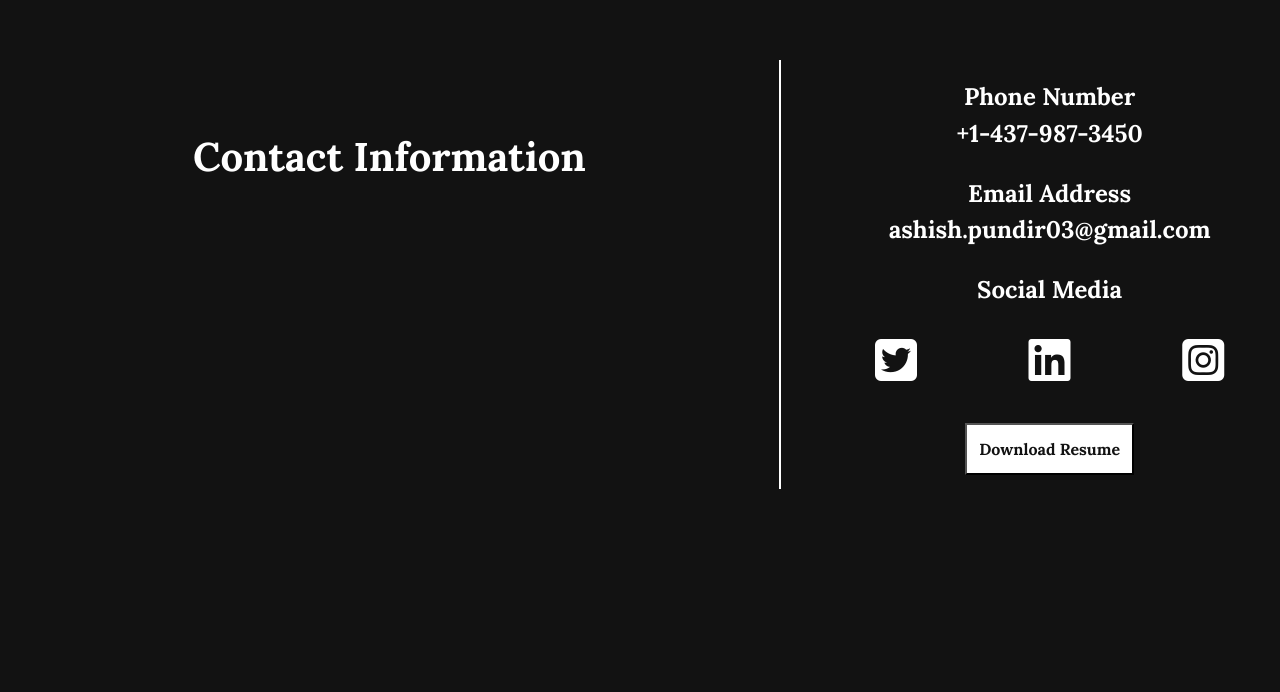
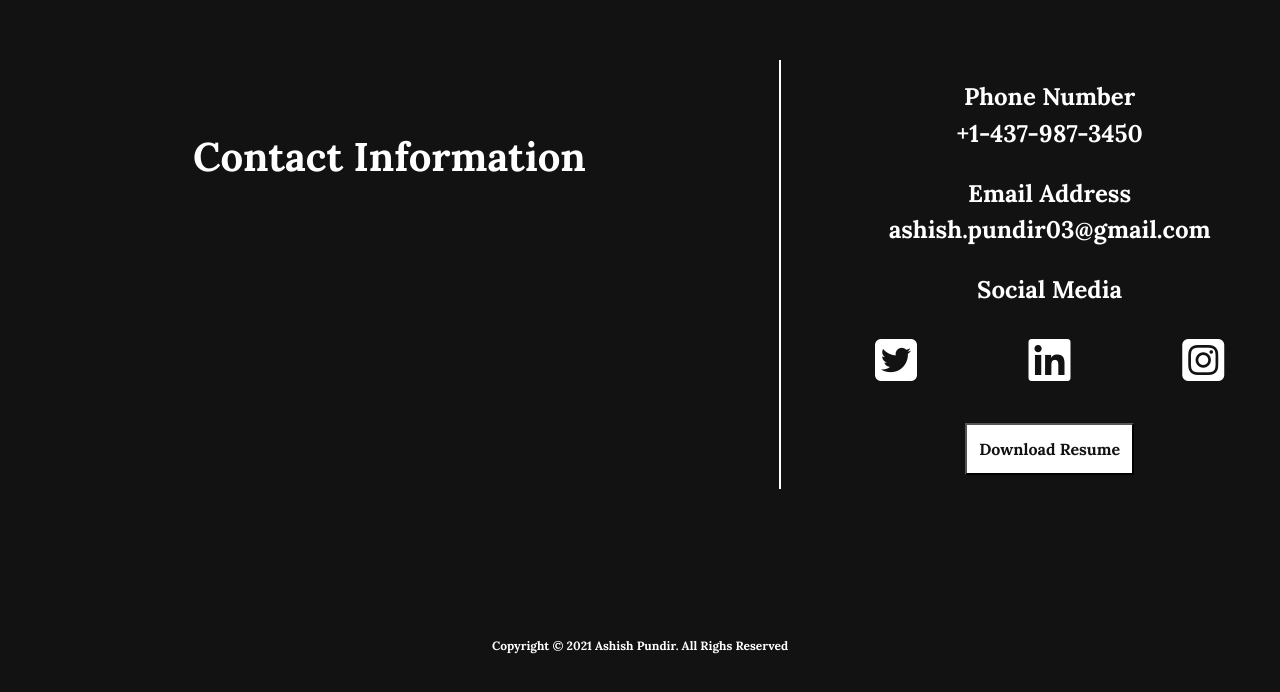
Before and after one commit to ashishPundir/AshishPundir, a plain HTML site: page index.html in a window 1280 px wide. Shown: the part 1796-2488 px from the top of the page. Drawn offline with nearby package versions, Linux system fonts and the light colour scheme.

Commit message:
copyright

```diff
--- a/index.html
+++ b/index.html
@@ -144,6 +144,9 @@
 
          </div>
       </div>
+      <div class="d-flex justify-content-center mt-5 pt-5">
+        <p style="font-size: 12px;">Copyright &#169; 2021 Ashish Pundir. All Righs Reserved</p>
+      </div>
     </div>
 
 
```
